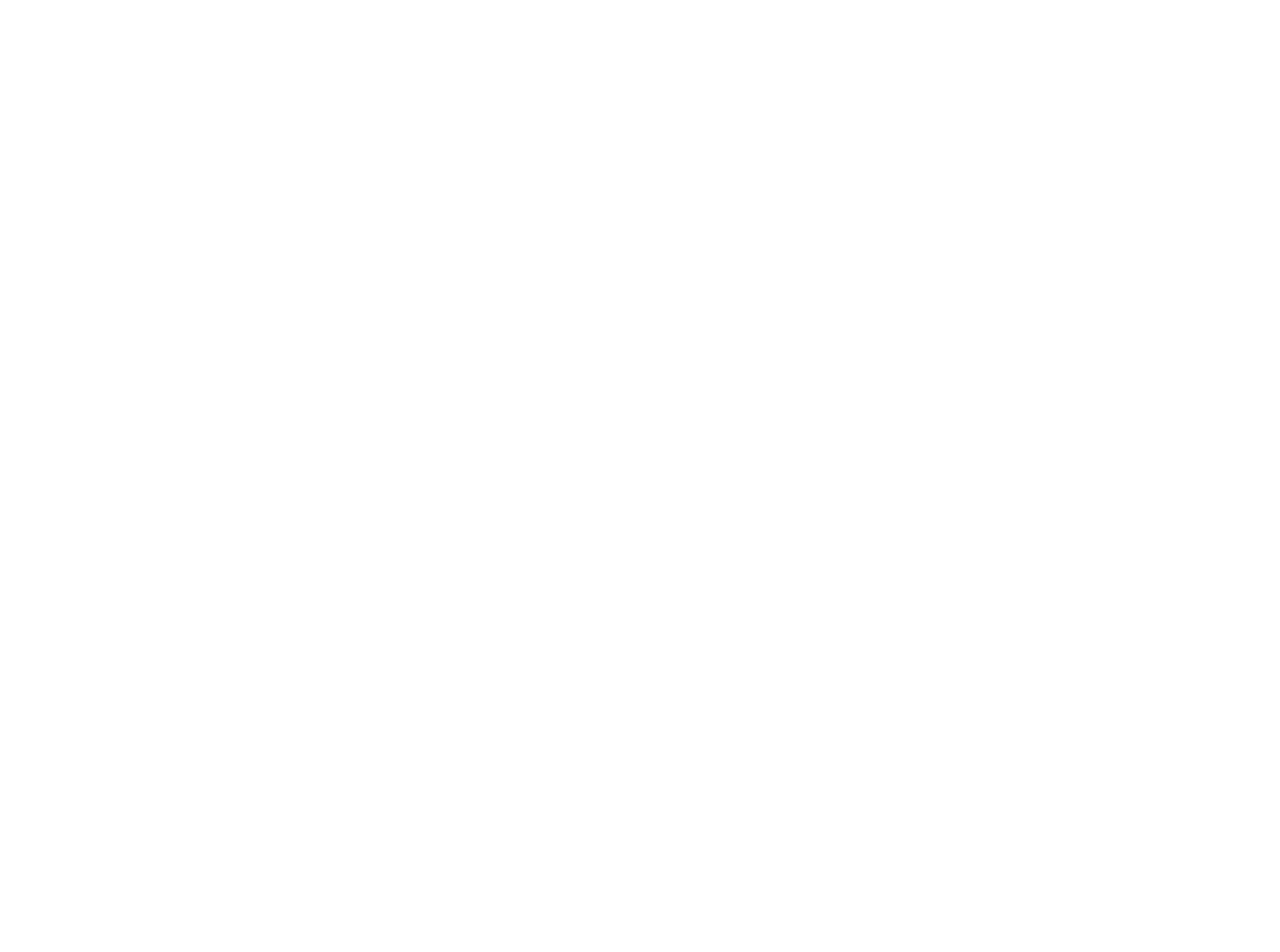
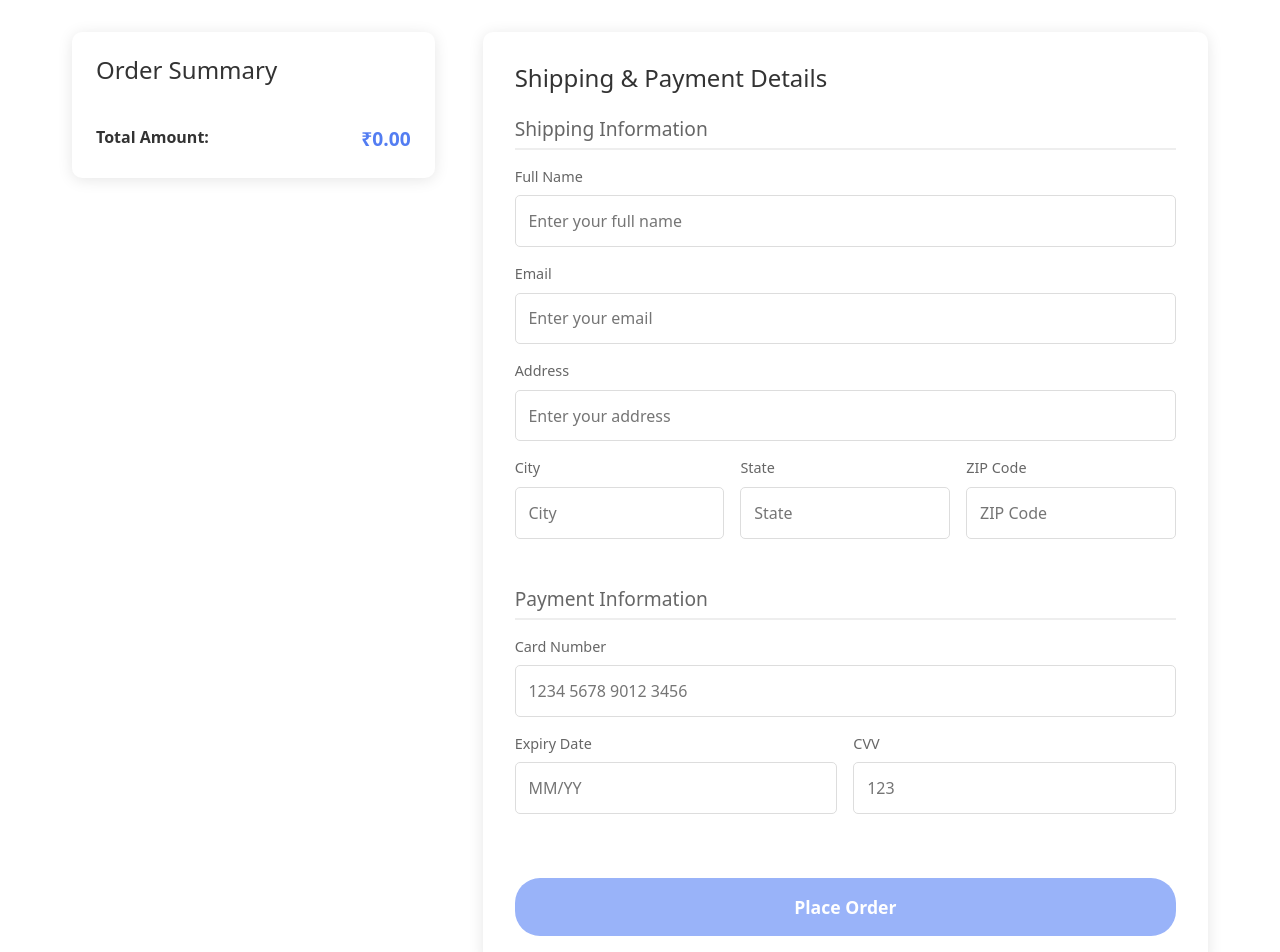
Before and after one commit to Gatt101/E-Commerce, an Angular app: page /checkout in a window 1280 px wide. Before the commit this address led to /. Shown: the top 952 px of the page. Before the commit the page ends 800 px from the top, so only its background shows below. Built offline with nearby package versions, Linux system fonts and the light colour scheme.

Commit message:
checkout done

```diff
--- a/src/app/app.routes.ts
+++ b/src/app/app.routes.ts
@@ -5,6 +5,7 @@
 import { RegisterComponent } from './components/register/register.component';
 import { ProductComponent } from './components/product/product.component';
 import { CartComponent } from './components/cart/cart.component';
+import { CheckoutComponent } from './components/checkout/checkout.component';
 
 export const routes: Routes = [
     {path: '', component: LayoutComponent,children:[
@@ -14,5 +15,6 @@
         {path:'product',component:ProductComponent},
         {path: 'cart', component: CartComponent}
     ]},
-    {path:'register',component:RegisterComponent}
+    {path:'register',component:RegisterComponent},
+    {path:'checkout',component:CheckoutComponent}
 ];
--- a/src/app/components/cart/cart.component.html
+++ b/src/app/components/cart/cart.component.html
@@ -35,7 +35,7 @@
                 <span>Total Amount:</span>
                 <span>{{getTotal() | currency:'INR'}}</span>
             </div>
-            <button class="btn-checkout">Proceed to Checkout</button>
+            <button class="btn-checkout" (click)="navigateToCheckout()">Proceed to Checkout</button>
         </div>
     </div>
 </div>
@@ -45,6 +45,6 @@
         <i class="bi bi-cart-x"></i>
         <h2>Your cart is empty</h2>
         <p>Looks like you haven't added anything to your cart yet.</p>
-        <button class="btn-shopping" routerLink="/product">Continue Shopping</button>
+        <button class="btn-shopping" routerLink="../product" >Continue Shopping</button>
     </div>
 </ng-template>
--- a/src/app/components/checkout/checkout.component.css
+++ b/src/app/components/checkout/checkout.component.css
@@ -0,0 +1,182 @@
+.checkout-container {
+  padding: 2rem;
+  max-width: 1200px;
+  margin: 0 auto;
+  min-height: 80vh;
+}
+
+.checkout-content {
+  display: grid;
+  grid-template-columns: 1fr 2fr;
+  gap: 3rem;
+}
+
+.order-summary {
+  background: white;
+  padding: 1.5rem;
+  border-radius: 10px;
+  box-shadow: 0 2px 15px rgba(0, 0, 0, 0.1);
+  height: fit-content;
+  position: sticky;
+  top: 2rem;
+}
+
+.order-summary h2 {
+  color: #333;
+  margin-bottom: 1.5rem;
+  font-size: 1.5rem;
+}
+
+.order-items {
+  margin-bottom: 1.5rem;
+}
+
+.order-item {
+  display: flex;
+  gap: 1rem;
+  padding: 1rem 0;
+  border-bottom: 1px solid #eee;
+}
+
+.order-item img {
+  width: 80px;
+  height: 80px;
+  object-fit: contain;
+}
+
+.item-details h4 {
+  font-size: 1rem;
+  color: #333;
+  margin-bottom: 0.5rem;
+}
+
+.item-details p {
+  color: #666;
+  font-size: 0.9rem;
+  margin: 0;
+}
+
+.price {
+  color: #537df2;
+  font-weight: 600;
+}
+
+.total {
+  display: flex;
+  justify-content: space-between;
+  padding-top: 1rem;
+  font-weight: 600;
+  color: #333;
+}
+
+.total-amount {
+  color: #537df2;
+  font-size: 1.2rem;
+}
+
+.checkout-form {
+  background: white;
+  padding: 2rem;
+  border-radius: 10px;
+  box-shadow: 0 2px 15px rgba(0, 0, 0, 0.1);
+}
+
+.checkout-form h2 {
+  color: #333;
+  margin-bottom: 1.5rem;
+  font-size: 1.5rem;
+}
+
+.form-section {
+  margin-bottom: 2rem;
+}
+
+.form-section h3 {
+  color: #666;
+  font-size: 1.2rem;
+  margin-bottom: 1rem;
+  padding-bottom: 0.5rem;
+  border-bottom: 2px solid #eee;
+}
+
+.form-group {
+  margin-bottom: 1rem;
+}
+
+.form-group label {
+  display: block;
+  font-size: 0.9rem;
+  color: #666;
+  margin-bottom: 0.5rem;
+}
+
+.form-group input {
+  width: 100%;
+  padding: 0.8rem;
+  border: 1px solid #ddd;
+  border-radius: 5px;
+  font-size: 1rem;
+  transition: all 0.3s ease;
+}
+
+.form-group input:focus {
+  border-color: #537df2;
+  box-shadow: 0 0 0 2px rgba(83, 125, 242, 0.1);
+  outline: none;
+}
+
+.form-row {
+  display: grid;
+  grid-template-columns: repeat(auto-fit, minmax(150px, 1fr));
+  gap: 1rem;
+}
+
+.place-order-btn {
+  width: 100%;
+  padding: 1rem;
+  background: #537df2;
+  color: white;
+  border: none;
+  border-radius: 25px;
+  font-size: 1.1rem;
+  font-weight: 600;
+  cursor: pointer;
+  transition: all 0.3s ease;
+  margin-top: 1rem;
+}
+
+.place-order-btn:hover {
+  background: #4265cc;
+  transform: translateY(-2px);
+}
+
+.place-order-btn:disabled {
+  background: #99b3f9;
+  cursor: not-allowed;
+  transform: none;
+}
+
+@media (max-width: 992px) {
+  .checkout-content {
+    grid-template-columns: 1fr;
+  }
+
+  .order-summary {
+    position: relative;
+    top: 0;
+  }
+}
+
+@media (max-width: 576px) {
+  .checkout-container {
+    padding: 1rem;
+  }
+
+  .checkout-form {
+    padding: 1.5rem;
+  }
+
+  .form-row {
+    grid-template-columns: 1fr;
+  }
+}
--- a/src/app/components/checkout/checkout.component.html
+++ b/src/app/components/checkout/checkout.component.html
@@ -1 +1,78 @@
-<p>checkout works!</p>
+<div class="checkout-container">
+  <div class="checkout-content">
+    <div class="order-summary">
+      <h2>Order Summary</h2>
+      <div class="order-items">
+        <div class="order-item" *ngFor="let item of cartItems()">
+          <img [src]="item.image" [alt]="item.title">
+          <div class="item-details">
+            <h4>{{item.title}}</h4>
+            <p>Quantity: {{item.quantity}}</p>
+            <p class="price">{{item.price | currency:'INR'}}</p>
+          </div>
+        </div>
+      </div>
+      <div class="total">
+        <span>Total Amount:</span>
+        <span class="total-amount">{{getTotal() | currency:'INR'}}</span>
+      </div>
+    </div>
+
+    <div class="checkout-form">
+      <h2>Shipping & Payment Details</h2>
+      <form [formGroup]="checkoutForm" (ngSubmit)="onSubmit()">
+        <div class="form-section">
+          <h3>Shipping Information</h3>
+          <div class="form-group">
+            <label>Full Name</label>
+            <input type="text" formControlName="fullName" placeholder="Enter your full name">
+          </div>
+          <div class="form-group">
+            <label>Email</label>
+            <input type="email" formControlName="email" placeholder="Enter your email">
+          </div>
+          <div class="form-group">
+            <label>Address</label>
+            <input type="text" formControlName="address" placeholder="Enter your address">
+          </div>
+          <div class="form-row">
+            <div class="form-group">
+              <label>City</label>
+              <input type="text" formControlName="city" placeholder="City">
+            </div>
+            <div class="form-group">
+              <label>State</label>
+              <input type="text" formControlName="state" placeholder="State">
+            </div>
+            <div class="form-group">
+              <label>ZIP Code</label>
+              <input type="text" formControlName="zipCode" placeholder="ZIP Code">
+            </div>
+          </div>
+        </div>
+
+        <div class="form-section">
+          <h3>Payment Information</h3>
+          <div class="form-group">
+            <label>Card Number</label>
+            <input type="text" formControlName="cardNumber" placeholder="1234 5678 9012 3456">
+          </div>
+          <div class="form-row">
+            <div class="form-group">
+              <label>Expiry Date</label>
+              <input type="text" formControlName="expiryDate" placeholder="MM/YY">
+            </div>
+            <div class="form-group">
+              <label>CVV</label>
+              <input type="text" formControlName="cvv" placeholder="123">
+            </div>
+          </div>
+        </div>
+
+        <button type="submit" class="place-order-btn" [disabled]="!checkoutForm.valid">
+          Place Order
+        </button>
+      </form>
+    </div>
+  </div>
+</div>
--- a/src/app/components/checkout/checkout.component.ts
+++ b/src/app/components/checkout/checkout.component.ts
@@ -1,12 +1,48 @@
 import { Component } from '@angular/core';
+import { CartService } from '../../service/cart.service';
+import { CommonModule } from '@angular/common';
+import { FormBuilder, FormGroup, ReactiveFormsModule, Validators } from '@angular/forms';
+import { Router } from '@angular/router';
 
 @Component({
   selector: 'app-checkout',
   standalone: true,
-  imports: [],
+  imports: [CommonModule, ReactiveFormsModule],
   templateUrl: './checkout.component.html',
   styleUrl: './checkout.component.css'
 })
 export class CheckoutComponent {
+  checkoutForm: FormGroup;
+  cartItems = this.cartService.getCartItems();
 
+  constructor(
+    private cartService: CartService,
+    private formBuilder: FormBuilder,
+    private router: Router
+  ) {
+    this.checkoutForm = this.formBuilder.group({
+      fullName: ['', [Validators.required]],
+      email: ['', [Validators.required, Validators.email]],
+      address: ['', [Validators.required]],
+      city: ['', [Validators.required]],
+      state: ['', [Validators.required]],
+      zipCode: ['', [Validators.required, Validators.pattern('^[0-9]{6}$')]],
+      cardNumber: ['', [Validators.required, Validators.pattern('^[0-9]{16}$')]],
+      expiryDate: ['', [Validators.required, Validators.pattern('^(0[1-9]|1[0-2])\/([0-9]{2})$')]],
+      cvv: ['', [Validators.required, Validators.pattern('^[0-9]{3}$')]]
+    });
+  }
+
+  getTotal(): number {
+    return this.cartService.getTotal();
+  }
+
+  onSubmit() {
+    if (this.checkoutForm.valid) {
+      // Here you would typically process the payment and order
+      this.cartService.clearCart();
+      this.router.navigate(['/home']);
+      alert('Order placed successfully!');
+    }
+  }
 }
--- a/src/app/components/product/product.component.html
+++ b/src/app/components/product/product.component.html
@@ -7,7 +7,7 @@
         <h5 class="card-title">{{product.title}}</h5>
         <p class="card-text">{{product.description}}</p>
         <h5 class="card-title">{{product.price | currency:'INR'}}</h5>
-        <a href="#" class="btn btn-primary">Buy Now</a>
+        <button class="btn btn-primary" (click)="buyNow(product)">Buy Now</button>
         <button class="btn btn-danger" (click)="addToCart(product)">Add to Cart</button>
       </div>
     </div>
--- a/src/app/components/product/product.component.ts
+++ b/src/app/components/product/product.component.ts
@@ -4,11 +4,12 @@
 import { CartItem, CartService } from '../../service/cart.service';
 import { CheckoutComponent } from '../checkout/checkout.component';
 import { CartComponent } from '../cart/cart.component';
+import { Router } from '@angular/router';
 
 @Component({
   selector: 'app-product',
   standalone: true,
-  imports: [NgFor, CurrencyPipe],
+  imports: [NgFor, CurrencyPipe, NgIf, CartComponent, CheckoutComponent],
   templateUrl: './product.component.html',
   styleUrl: './product.component.css'
 })
@@ -17,7 +18,8 @@
 
   constructor(
     private productService: ProductService,
-    private cartService: CartService
+    private cartService: CartService,
+    private router: Router
   ) {}
 
   ngOnInit() {
@@ -25,9 +27,14 @@
       this.products = data;
     });
   }
-  addToCart(item:CartItem):void {
+
+  addToCart(item: CartItem): void {
     this.cartService.addToCart(item);
   }
 
-
+  buyNow(product: CartItem): void {
+    this.addToCart(product);
+ // Add to cart first
+    this.router.navigate(['/checkout']); // Navigate to checkout
+  }
 }
```
Also changed, not shown: src/app/components/cart/cart.component.ts (+6 -2 lines).
